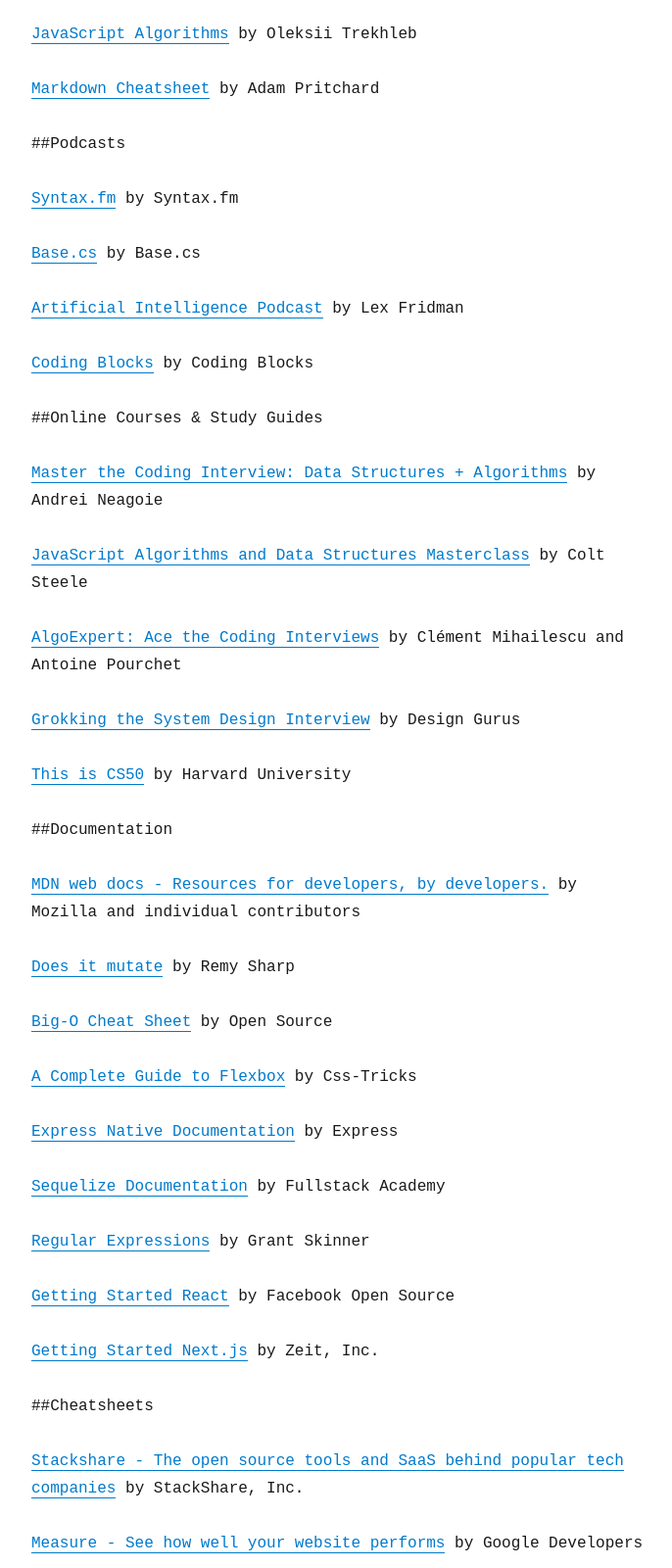
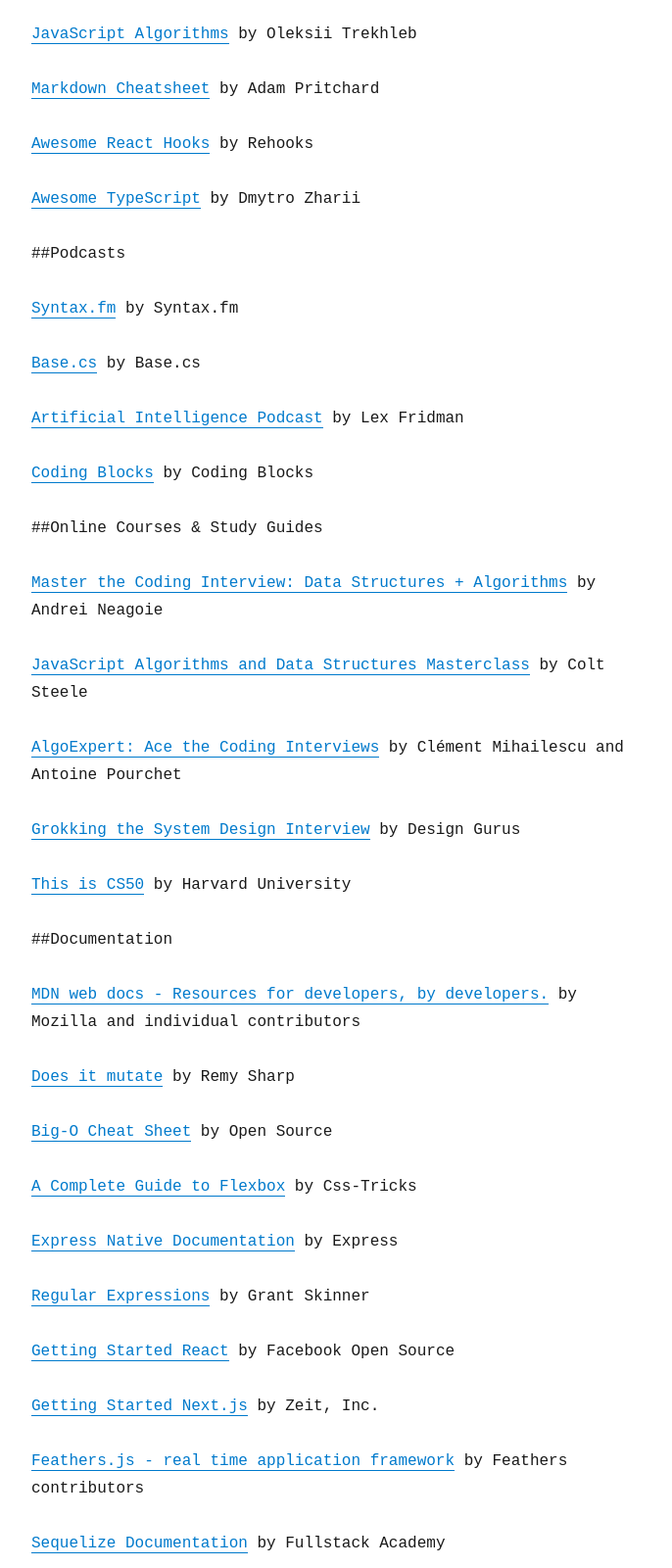
Before and after one commit to erick805/rickylau-dev, a Gatsby site: page /brain-bangers-resources/ in a window 1280 px wide. Shown: the part 820-2420 px from the top of the page at 98% size, without its empty margins (293-979 px from the left). Built offline with nearby package versions, Linux system fonts and the light colour scheme; Gatsby itself is replaced by a stand-in of ours; some packages are replaced by stand-ins of ours.

Commit message:
add: github, documentation hyperlinks into resources

```diff
--- a/content/blog/brain-bangers-resources/index.md
+++ b/content/blog/brain-bangers-resources/index.md
@@ -26,6 +26,10 @@
 [JavaScript Algorithms](https://github.com/trekhleb/javascript-algorithms) by Oleksii Trekhleb
 
 [Markdown Cheatsheet](https://github.com/adam-p/markdown-here/wiki/Markdown-Cheatsheet) by Adam Pritchard
+
+[Awesome React Hooks](https://github.com/rehooks/awesome-react-hooks) by Rehooks
+
+[Awesome TypeScript](https://github.com/dzharii/awesome-typescript) by Dmytro Zharii
 
 ##Podcasts
 
@@ -61,13 +65,15 @@
 
 [Express Native Documentation](https://expressjs.com/en/api.html) by Express
 
-[Sequelize Documentation](https://sequelizedocs.fullstackacademy.com/) by Fullstack Academy
-
 [Regular Expressions](https://regexr.com/) by Grant Skinner
 
 [Getting Started React](https://reactjs.org/docs/getting-started.html) by Facebook Open Source
 
 [Getting Started Next.js](https://nextjs.org/learn/basics/getting-started) by Zeit, Inc.
+
+[Feathers.js - real time application framework](https://feathersjs.com/) by Feathers contributors
+
+[Sequelize Documentation](https://sequelizedocs.fullstackacademy.com/) by Fullstack Academy
 
 ##Cheatsheets
 
@@ -91,6 +97,10 @@
 
 [Web Almanac - HTTP Archive's annual state of the web report](https://almanac.httparchive.org/en/2019/) by Web Almanac.
 
+[useHooks - Easy to understand custom React hooks](https://usehooks.com/) by Gabe Ragland
+
+[Collection of React hooks - by filter](https://nikgraf.github.io/react-hooks/) by Nik Graf
+
 ##Other Blogs
 
 [Master the JavaScript Interview: What is a Closure?](https://medium.com/javascript-scene/master-the-javascript-interview-what-is-a-closure-b2f0d2152b36) by Eric Elliott
```
